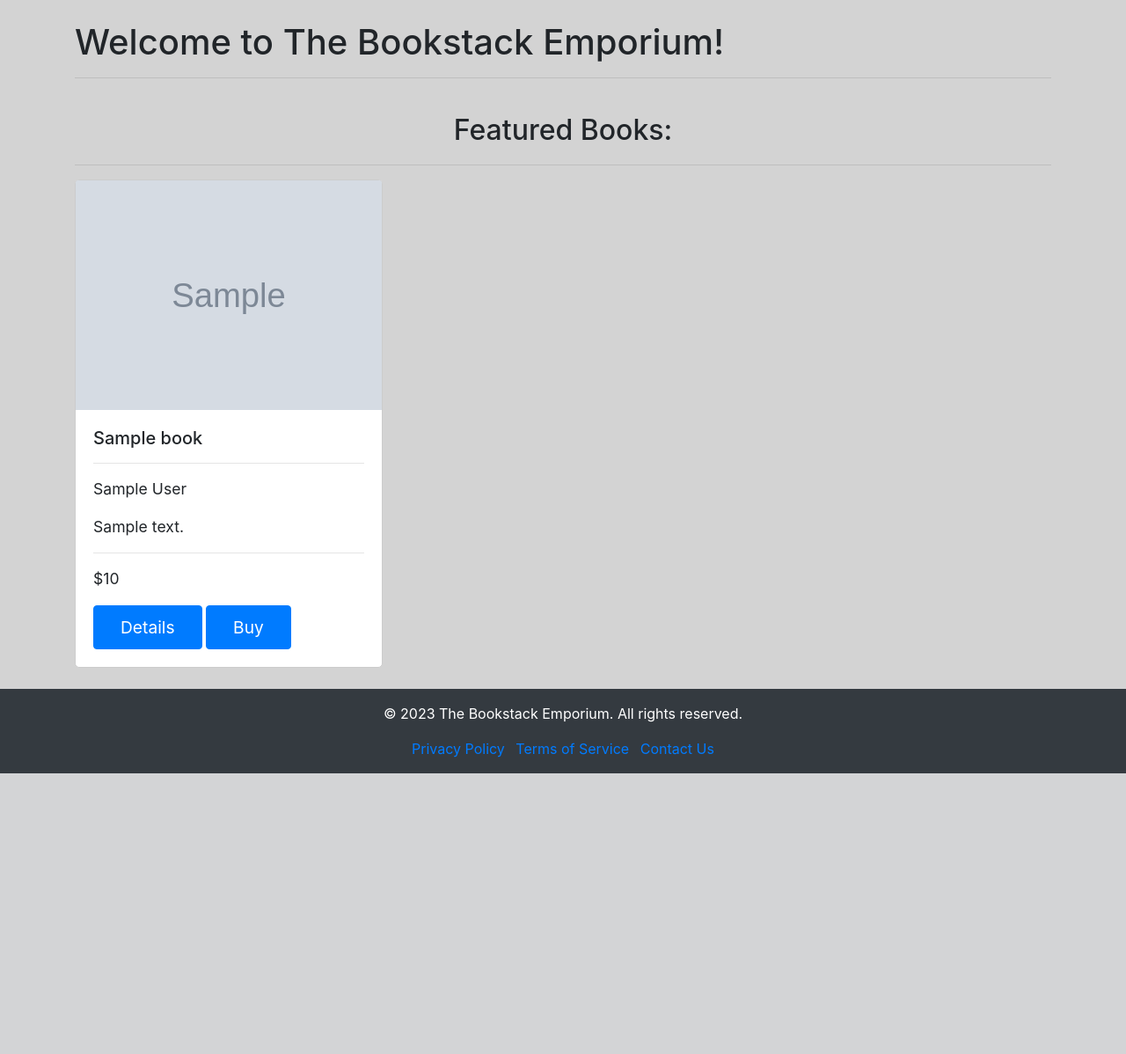
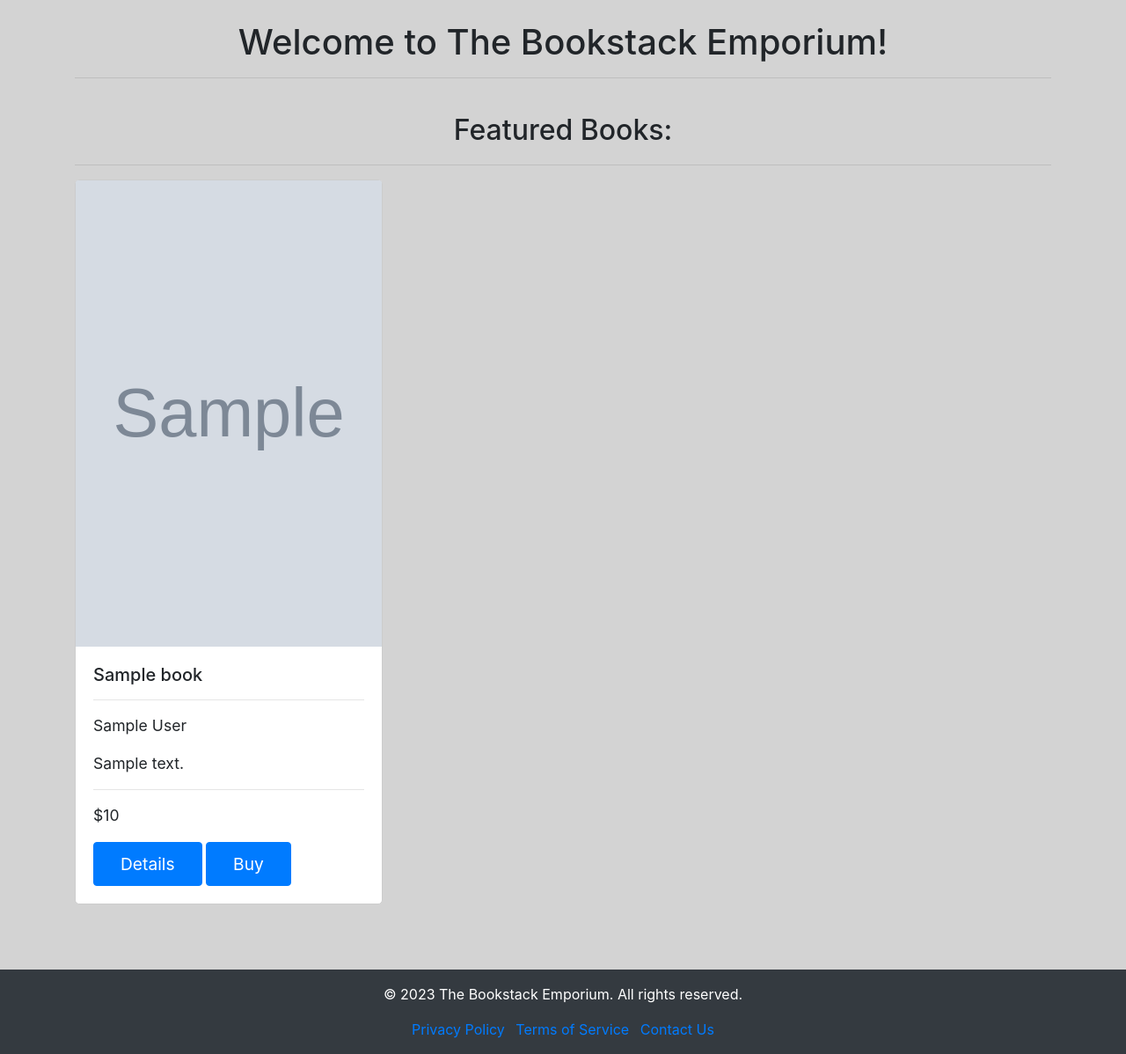
Before and after one commit to nikolaycholakov1/online_bookstore, a Django app: template templates/common/home-page.html in a window 1280 px wide. Shown: the part 70-1268 px from the top of the page at 88% size. Before the commit the page ends 949 px from the top, so only its background shows below. Run offline with Django 3.2, Linux system fonts and the light colour scheme; the template is opened without the code that fills it: most values are stand-ins (such as "Sample title", 1, 10 or a date in 2020); grey boxes marked "Sample" are stand-in pictures; some libraries are stand-ins or nearby versions.

Commit message:
more minor changes. Mostly styling

```diff
--- a/static_files/styles/custom_css.css
+++ b/static_files/styles/custom_css.css
@@ -48,16 +48,21 @@ body {
     transform: scale(1.1); /* Increase the scale by 10% on hover */
 }
 
-#footer{
+#footer {
     margin-top: auto;
 }
 
-#pagination{
+#pagination {
     align-items: center;
 }
 
-/*order-form*/
-.positioning {
+.center-heading {
     display: flex;
-    flex-direction: column;
+    justify-content: center;
 }
+
+.fit-img-size {
+    width: 348px;
+    height: 530px;
+    object-fit: cover;
+}
--- a/templates/base.html
+++ b/templates/base.html
@@ -12,7 +12,8 @@
     <link rel="stylesheet" href="{% static 'styles/styles.css' %}">
 </head>
 <body class="bg-image" id="custom-body-id">
-<!-- Navigation bar -->
+
+<div class="d-flex flex-column min-vh-100">
     <nav class="navbar navbar-expand-lg navbar-dark bg-dark">
         <a class="navbar-brand" href="{% url 'home-page' %}">The Bookstack Emporium</a>
         <button class="navbar-toggler" type="button" data-toggle="collapse" data-target="#navbarNav"
@@ -54,17 +55,16 @@
                 {% endif %}
             </ul>
         </div>
-
-
     </nav>
 
+    <!-- Main content -->
+    <main class="flex-grow-1">
+        {% block content %}
+        {% endblock %}
+    </main>
 
-<!-- Main content -->
-{% block content %}
-
-{% endblock %}
-
-<footer id="footer" class="bg-dark text-white text-center py-3 mt-auto">
+    <!-- Footer -->
+    <footer id="footer" class="bg-dark text-white text-center py-3" style="margin-top: 50px">
         <div class="container">
             <p>&copy; 2023 The Bookstack Emporium. All rights reserved.</p>
             <ul class="list-inline mb-0">
@@ -74,12 +74,14 @@
             </ul>
         </div>
     </footer>
+</div>
 
 <!-- JavaScript and jQuery -->
 <script src="https://code.jquery.com/jquery-3.5.1.slim.min.js"></script>
 <script src="https://cdn.jsdelivr.net/npm/@popperjs/core@2.5.4/dist/umd/popper.min.js"></script>
 <script src="https://maxcdn.bootstrapcdn.com/bootstrap/4.5.2/js/bootstrap.min.js"></script>
 
+{#Customer Java Script#}
 <script src="{% static 'js/order_form_page.js' %}"></script>
 <script src="{% static 'js/book_detail_page.js' %}"></script>
 
--- a/templates/common/home-page.html
+++ b/templates/common/home-page.html
@@ -1,7 +1,8 @@
 {% extends 'base.html' %}
 {% block content %}
+
     <div class="container mt-4">
-        <h1>Welcome to The Bookstack Emporium!</h1>
+        <h1 class="center-heading">Welcome to The Bookstack Emporium!</h1>
         <hr>
 
         <h2>Featured Books:</h2>
@@ -10,7 +11,7 @@
             {% for book in featured_books %}
                 <div class="col-md-4 mb-4">
                     <div class="card">
-                        <img src="{{ book.cover_image.url }}" class="card-img-top" alt="Book Cover">
+                        <img src="{{ book.cover_image.url }}" class="card-img-top fit-img-size" alt="Book Cover">
                         <div class="card-body">
                             <h5 class="card-title">{{ book.title }}</h5>
                             <hr>
```
Also changed, not shown: templates/books/book-detail.html (+18 -5 lines), templates/common/login.html (+7 -2 lines), templates/common/profile.html (+13 -11 lines), templates/common/register.html (+30 -6 lines), online_bookstore/apps/book/migrations/0006_bookreview_downvotes_bookreview_upvotes.py (added), static_files/js/order_form_page.js (line endings or trailing spaces). Lines whose indentation alone changed are shown as unchanged.
